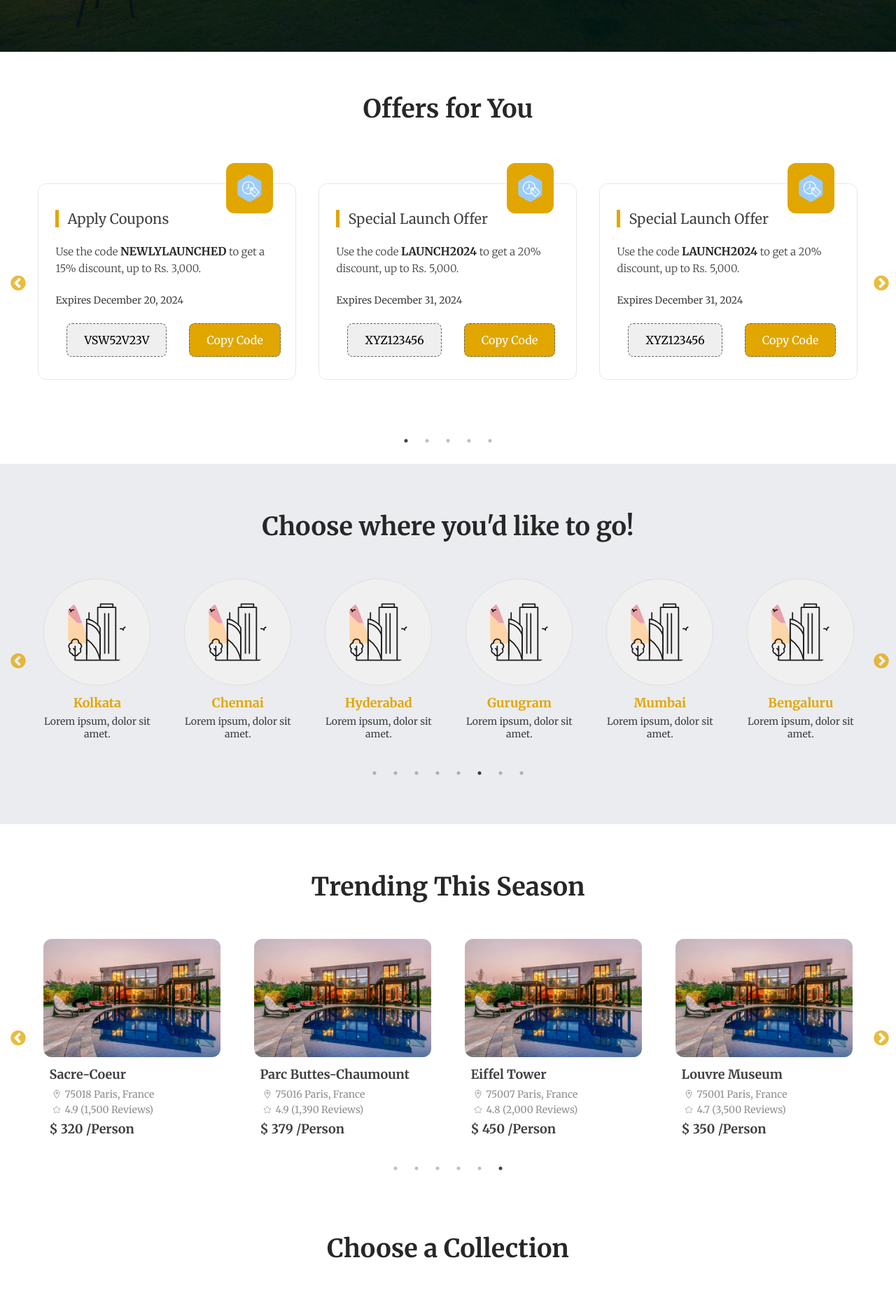
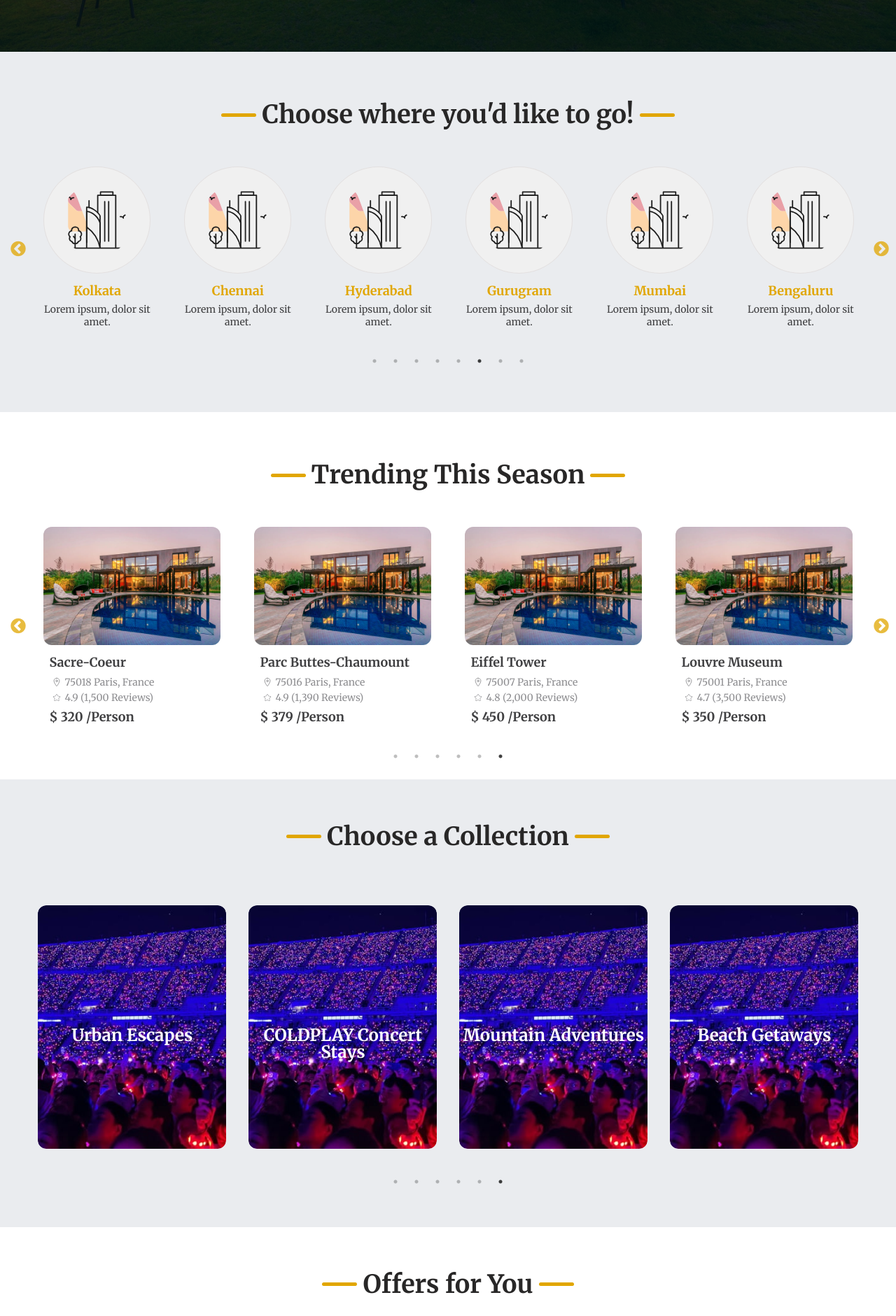
Before and after one commit to Shiv1516/Frontedn-assignment, a React (Create React App) app: page / in a window 1280 px wide. Shown: the part 797-2678 px from the top of the page at 70% size. Built offline with nearby package versions, Linux system fonts and the light colour scheme.

Commit message:
all changes done

```diff
--- a/src/App.css
+++ b/src/App.css
@@ -977,6 +977,14 @@ table {
   margin-left: auto;
   margin-right: auto;
 }
+
+.heading-deco {
+  width: 50px;
+  height: 5px;
+  background-color: #e1a600;
+  border-radius: 20px;
+}
+
 /* header component css */
 .logo {
   height: 44px;
@@ -988,6 +996,18 @@ table {
   border-radius: 8px;
   box-shadow: 0 4px 8px rgba(0, 0, 0, 0.1);
   z-index: 10;
+}
+.nav-top-list {
+  display: flex;
+  align-items: center;
+}
+
+.hamburger-btn {
+  display: none;
+  font-size: 24px;
+  background: none;
+  border: none;
+  cursor: pointer;
 }
 /* header component css */
 
@@ -1067,18 +1087,6 @@ table {
 }
 /* footer component css */
 
-.nav-top-list {
-  display: flex;
-  align-items: center;
-}
-
-.hamburger-btn {
-  display: none;
-  font-size: 24px;
-  background: none;
-  border: none;
-  cursor: pointer;
-}
 @media (max-width: 768px) {
   .nav-top-list {
     display: none;
--- a/src/App.js
+++ b/src/App.js
@@ -13,10 +13,9 @@ function App() {
     <div className="App">
       <Header />
       <Hero />
-      <Offers />
       <Destinantion />
       <Trending />
-      <Collection />
+      <Collection /> <Offers />
       <Testimonials />
       <Footer />
     </div>
--- a/src/Components/Collection.js
+++ b/src/Components/Collection.js
@@ -9,42 +9,48 @@ const collectionData = [
     title: "COLDPLAY Concert Stays",
     image1: "images/collection-01.jpg",
     image2: "images/collection-02.jpg",
-    description: "Lorem ipsum dolor sit amet, consectetur adipisicing elit. Iure repellendus suscipit dolorem sequi quibusdam deleniti!",
+    description:
+      "Lorem ipsum dolor sit amet, consectetur adipisicing elit. Iure repellendus suscipit dolorem sequi quibusdam deleniti!",
   },
   {
     id: 2,
     title: "Mountain Adventures",
     image1: "images/collection-01.jpg",
     image2: "images/collection-02.jpg",
-    description: "Lorem ipsum dolor sit amet, consectetur adipisicing elit. Iure repellendus suscipit dolorem sequi quibusdam deleniti!",
+    description:
+      "Lorem ipsum dolor sit amet, consectetur adipisicing elit. Iure repellendus suscipit dolorem sequi quibusdam deleniti!",
   },
   {
     id: 3,
     title: "Beach Getaways",
     image1: "images/collection-01.jpg",
     image2: "images/collection-02.jpg",
-    description: "Lorem ipsum dolor sit amet, consectetur adipisicing elit. Iure repellendus suscipit dolorem sequi quibusdam deleniti!",
+    description:
+      "Lorem ipsum dolor sit amet, consectetur adipisicing elit. Iure repellendus suscipit dolorem sequi quibusdam deleniti!",
   },
   {
     id: 4,
     title: "Urban Escapes",
     image1: "images/collection-01.jpg",
     image2: "images/collection-02.jpg",
-    description: "Lorem ipsum dolor sit amet, consectetur adipisicing elit. Iure repellendus suscipit dolorem sequi quibusdam deleniti!",
+    description:
+      "Lorem ipsum dolor sit amet, consectetur adipisicing elit. Iure repellendus suscipit dolorem sequi quibusdam deleniti!",
   },
   {
     id: 5,
     title: "Urban Escapes",
     image1: "images/collection-01.jpg",
     image2: "images/collection-02.jpg",
-    description: "Lorem ipsum dolor sit amet, consectetur adipisicing elit. Iure repellendus suscipit dolorem sequi quibusdam deleniti!",
+    description:
+      "Lorem ipsum dolor sit amet, consectetur adipisicing elit. Iure repellendus suscipit dolorem sequi quibusdam deleniti!",
   },
   {
     id: 6,
     title: "Urban Escapes",
     image1: "images/collection-01.jpg",
     image2: "images/collection-02.jpg",
-    description: "Lorem ipsum dolor sit amet, consectetur adipisicing elit. Iure repellendus suscipit dolorem sequi quibusdam deleniti!",
+    description:
+      "Lorem ipsum dolor sit amet, consectetur adipisicing elit. Iure repellendus suscipit dolorem sequi quibusdam deleniti!",
   },
 ];
 
@@ -80,9 +86,11 @@ function Collection() {
   };
 
   return (
+    <div className="bg3">
       <div className="collection-section wrapper ptb48 ofh">
-      <h2 className="section-heading ptb16 fs36 fc2 fw7 tac">
-        Choose a Collection
+        <h2 className="section-heading ptb16 fs36 fc2 fw7 df aic jcc">
+          <span className="heading-deco mr8"></span>
+          Choose a Collection <span className="heading-deco ml8"></span>
         </h2>
         <div className="collection-cards ptb32">
           <Slider {...settings}>
@@ -115,6 +123,7 @@ function Collection() {
           </Slider>
         </div>
       </div>
+    </div>
   );
 }
 
--- a/src/Components/Destinantion.js
+++ b/src/Components/Destinantion.js
@@ -79,8 +79,10 @@ function Destination() {
   return (
     <div className="bg3 pb40">
       <div className="destination-section wrapper ptb48 tac">
-        <h2 className="section-heading ptb24 fs36 fc2 fw7">
+        <h2 className="section-heading ptb24 fs36 fc2 fw7 df aic jcc">
+          <span className="heading-deco mr8"></span>
           Choose where you'd like to go!
+          <span className="heading-deco ml8"></span>
         </h2>
         <Slider {...sliderSettings} className="destination-slider ptb32">
           {destinations.map((destination) => (
--- a/src/Components/Footer.js
+++ b/src/Components/Footer.js
@@ -10,7 +10,6 @@ import { FaAngleRight } from "react-icons/fa6";
 function Footer() {
   return (
     <>
-      <div className="bg3">
       <div className="top-footer ptb32 df fww wrapper">
         <div className="top-foter-text flx50 fs24 fw5 v-center fc5">
           <GoMail className="mr12" /> Sign Up To Shop Now
@@ -19,12 +18,11 @@ function Footer() {
           <input
             type="email"
             placeholder="Enter your email"
-              className="input-email df w100 h48 fc3 br8 pl16 brd2"
+            className="input-email df w100 h48 fs14 fc3 br8 pl16 brd2"
           />
           <button className="input-email-sub bg3 plr24 ptb8 cp bg-h1 fs15 pa r0 mr12 br8 fc5">
             Subscribe
           </button>
-          </div>
         </div>
       </div>
       <div className="bg2 ptb48">
--- a/src/Components/Offers.js
+++ b/src/Components/Offers.js
@@ -318,7 +318,11 @@ function Offers() {
 
   return (
     <div className="offers-section wrapper ptb48">
-      <h2 className="section-heading ptb16 fs36 fc2 fw7 tac">Offers for You</h2>
+      <h2 className="section-heading ptb16 fs36 fc2 fw7 df aic jcc">
+        {" "}
+        <span className="heading-deco mr8"></span>Offers for You
+        <span className="heading-deco ml8"></span>
+      </h2>
       <Slider {...sliderSettings}>
         {offersData.map((offer) => (
           <div key={offer.id} className="offers-card ptb40">
--- a/src/Components/Testimonials.js
+++ b/src/Components/Testimonials.js
@@ -68,8 +68,12 @@ const Testimonials = () => {
   };
 
   return (
+    <div className="bg3">
       <div className="testimonial-section wrapper ptb48">
-      <h2 className="section-heading ptb16 fs36 fc2 fw7 tac">Testimonials</h2>
+        <h2 className="section-heading ptb16 fs36 fc2 fw7 df aic jcc">
+          <span className="heading-deco mr8"></span>Testimonials
+          <span className="heading-deco ml8"></span>
+        </h2>
         <Slider {...settings} className="testimonial-cards df ptb32">
           {PartesimonialData.map((paretestimonial, index) => (
             <div className="testimonial-card ptb40" key={"index"}>
@@ -100,6 +104,7 @@ const Testimonials = () => {
           ))}
         </Slider>
       </div>
+    </div>
   );
 };
 
--- a/src/Components/Trending.js
+++ b/src/Components/Trending.js
@@ -269,8 +269,9 @@ function Trending() {
 
   return (
     <div className="trending-section wrapper ptb48">
-      <h2 className="section-heading ptb24 fs36 fc2 fw7 tac">
-        Trending This Season
+      <h2 className="section-heading ptb24 fs36 fc2 fw7 df aic jcc">
+        <span className="heading-deco mr8"></span>
+        Trending This Season<span className="heading-deco ml8"></span>
       </h2>
       <Slider {...settings}>
         {trendingData.map((item) => (
```
Lines whose indentation alone changed are shown as unchanged.
